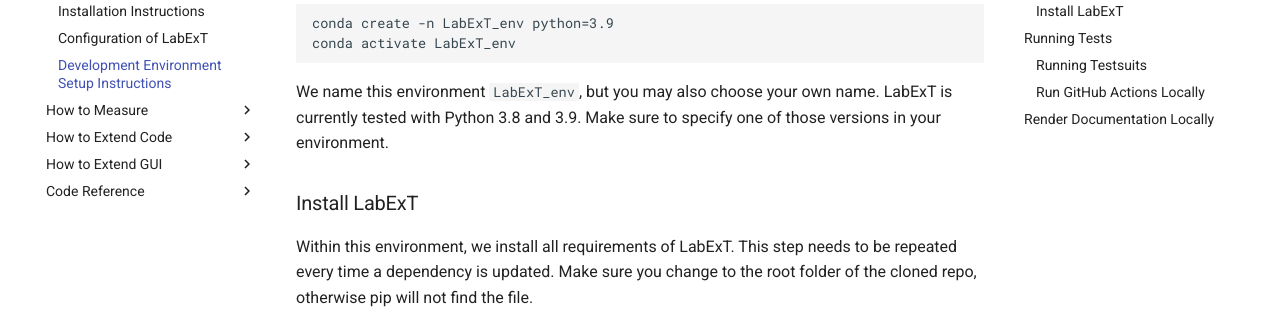
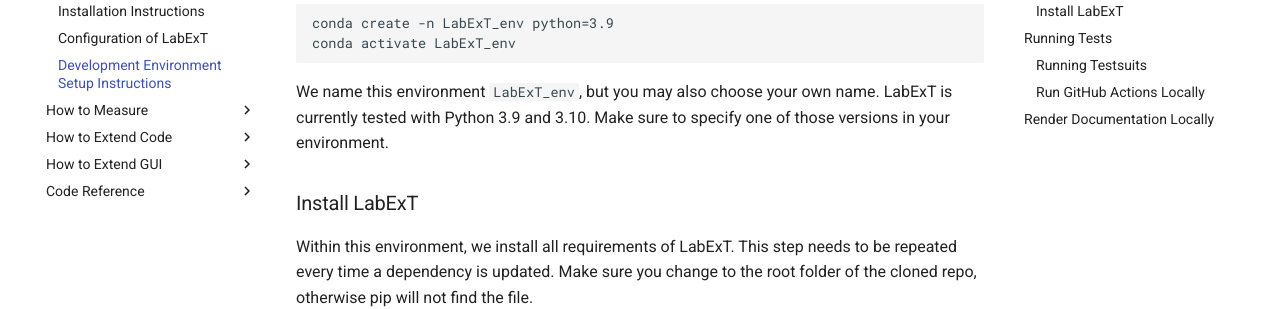
Before and after one commit to LabExT/LabExT, an MkDocs documentation site: the page built from docs/setup_dev_env.md, in a window 1280 px wide and 1400 px high, scrolled down 837 px. Shown: the part 178-487 px from the top of the window. Built offline with MkDocs 1.6.1 and Material for MkDocs 9.7.7, drawn with Linux system fonts in a browser that asks for light colours; some of the changed text lies outside the part shown.

Commit message:
Deprecating Python 3.8, testing now against Pytnon 3.10

````diff
--- a/.readthedocs.yaml
+++ b/.readthedocs.yaml
@@ -9,7 +9,7 @@ version: 2
 build:
   os: ubuntu-20.04
   tools:
-    python: "3.8"
+    python: "3.9"
 
 mkdocs:
   configuration: mkdocs.yml
--- a/docs/labext.bib
+++ b/docs/labext.bib
@@ -6,7 +6,7 @@
 	and Juerg Leuthold},
 	title={LabExT - Laboratory Experiment Tool},
 	year={2021},
-	abstract={LabExT, short for Laboratory Experiment Tool, is a software environment for performing laboratory experiments on silicon-photonic devices and chips. The tool is free, written in Python 3.8 and uses the I/O API VISA through pyvisa.},
+	abstract={LabExT, short for Laboratory Experiment Tool, is a software environment for performing laboratory experiments on silicon-photonic devices and chips. The tool is free, written in Python 3.9 and uses the I/O API VISA through pyvisa.},
 	doi={10.5281/zenodo.6602553},
 	url={https://github.com/LabExT/LabExT}
 }
--- a/docs/setup_dev_env.md
+++ b/docs/setup_dev_env.md
@@ -35,7 +35,7 @@ conda create -n LabExT_env python=3.9
 conda activate LabExT_env
 ```
 We name this environment `LabExT_env`, but you may also choose your own name. LabExT is currently tested with
-Python 3.8 and 3.9. Make sure to specify one of those versions in your environment.
+Python 3.9 and 3.10. Make sure to specify one of those versions in your environment.
 
 ### Install LabExT
 
@@ -81,7 +81,7 @@ pip install pytest tox --upgrade
 ### Running Testsuits
 Test cases in LabExT are divided into lab tests and normal tests. Lab tests require lab equipment and are therefore skipped when the test suite is running in CI.
 
-- To run the complete CI test suite with Python version 3.8 and 3.9 use:
+- To run the complete CI test suite with Python version 3.9 and 3.10 use:
 ```
 cd <labext-path>
 tox
--- a/setup.py
+++ b/setup.py
@@ -25,8 +25,8 @@ setuptools.setup(
     classifiers=[
         "Development Status :: 5 - Production/Stable",
         "Intended Audience :: Science/Research",
-        "Programming Language :: Python :: 3.8",
         "Programming Language :: Python :: 3.9",
+        "Programming Language :: Python :: 3.10",
         "License :: OSI Approved :: GNU General Public License v3 (GPLv3)",
         "Operating System :: OS Independent",
     ],
````
Also changed, not shown: README.md (+2 -2 lines), docs/index.md (+1 -1 lines), docs/installation.md (+2 -2 lines), requirements.txt (+87 -54 lines), .github/ISSUE_TEMPLATE/bug_report.md, 5 other files.
